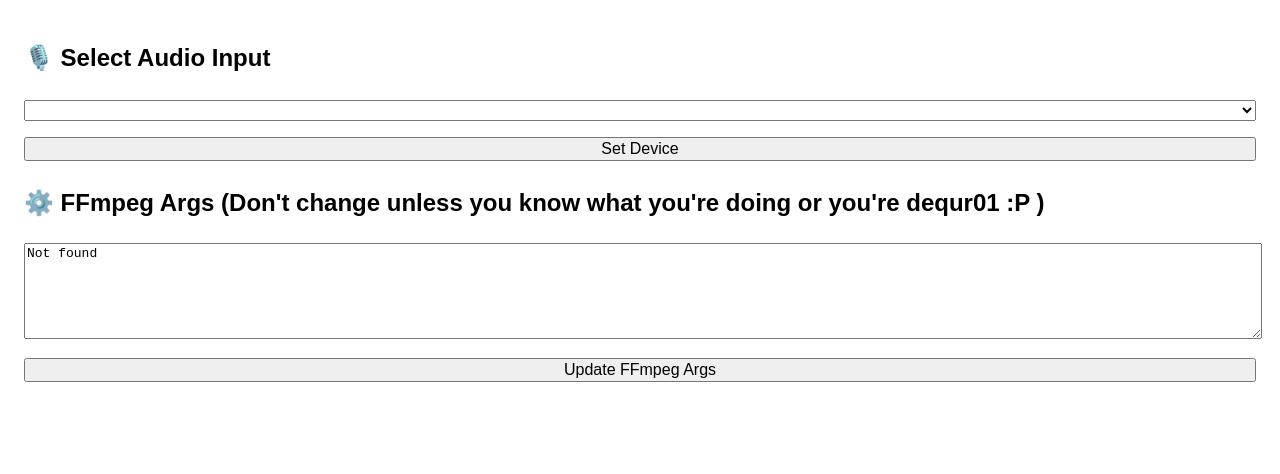
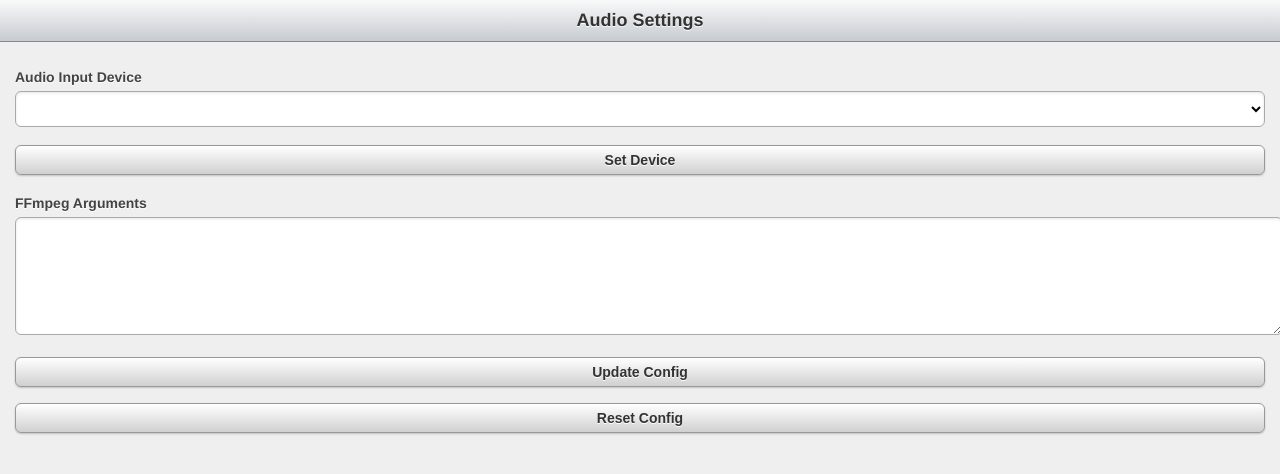
Before and after one commit to the-platapus/Lossless-Audio-Stream-Server, a website: page public/settings.html in a window 1280 px wide. Drawn offline with Linux system fonts and the light colour scheme; no server answers.

Commit message:
Major Update
- Compatibility: Fixed Logs and Settings form for old webkits
- Theme updated to Skewmorphic design stolen from iOS 6.
- the server can now be stopped by pressing Q.
- added Reset Config button.

```diff
--- a/public/settings.html
+++ b/public/settings.html
@@ -1,41 +1,167 @@
 <!DOCTYPE html>
-<html>
+<html lang="en">
+
 <head>
-  <title>Settings</title>
+  <meta charset="UTF-8">
+  <title>Audio Settings</title>
   <meta name="viewport" content="width=device-width, initial-scale=1.0">
   <style>
-    body { font-family: sans-serif; padding: 1em; background: #fff; color: #000; }
-    input, select, textarea, button { width: 100%; margin: 0.5em 0; font-size: 1em; }
+    body {
+      margin: 0;
+      font-family: "Helvetica Neue", Helvetica, Arial, sans-serif;
+      background: #efefef;
+      color: #333;
+    }
+
+    /* iOS 6 style header */
+    .header {
+      background: -webkit-gradient(linear, left top, left bottom,
+        from(#f9f9f9), to(#c7ccd1));
+      border-bottom: 1px solid #888;
+      padding: 10px;
+      text-align: center;
+      font-weight: bold;
+      font-size: 18px;
+      color: #333;
+      text-shadow: 0 1px 0 #fff;
+    }
+
+    .container {
+      padding: 15px;
+    }
+
+    h3 {
+      margin-top: 20px;
+      font-size: 15px;
+      font-weight: bold;
+      color: #444;
+      text-shadow: 0 1px 0 #fff;
+    }
+
+    /* iOS 6 glossy button */
+    .button {
+      display: inline-block;
+      padding: 6px 14px;
+      margin: 8px 0;
+      background: -webkit-gradient(linear, left top, left bottom,
+        from(#ffffff), to(#d0d0d0));
+      border: 1px solid #999;
+      border-radius: 6px;
+      font-weight: bold;
+      font-size: 14px;
+      color: #333;
+      text-shadow: 0 1px 0 #fff;
+      -webkit-box-shadow: inset 0 1px 0 #fff,
+                          0 1px 2px rgba(0, 0, 0, 0.2);
+      text-decoration: none;
+      width: 100%;
+      box-sizing: border-box;
+    }
+
+    .button:active {
+      background: -webkit-gradient(linear, left top, left bottom,
+        from(#d0d0d0), to(#ffffff));
+    }
+
+    /* Inputs styled like iOS 6 */
+    select, textarea {
+      width: 100%;
+      border: 1px solid #aaa;
+      border-radius: 6px;
+      padding: 8px;
+      font-size: 14px;
+      font-family: inherit;
+      background: #fff;
+      -webkit-box-shadow: inset 0 1px 3px rgba(0,0,0,0.1);
+      margin-bottom: 10px;
+    }
+
+    textarea {
+      min-height: 100px;
+      resize: vertical;
+    }
+
+    label {
+      display: block;
+      margin: 12px 0 6px;
+      font-weight: bold;
+      font-size: 14px;
+      color: #444;
+      text-shadow: 0 1px 0 #fff;
+    }
   </style>
 </head>
+
 <body>
-  <h2>🎙️ Select Audio Input</h2>
+  <div class="header">Audio Settings</div>
+  <div class="container">
+
     <form method="POST" action="/set-device">
+      <label for="deviceDropdown">Audio Input Device</label>
       <select name="device" id="deviceDropdown"></select>
-    <button type="submit">Set Device</button>
+      <button type="submit" class="button">Set Device</button>
     </form>
 
-  <h2>⚙️ FFmpeg Args (Don't change unless you know what you're doing or you're dequr01 :P )</h2>
     <form method="POST" action="/set-ffmpeg-raw">
-    <textarea name="rawArgs" rows="6" id="ffmpegArgsBox" placeholder="-c:a aac -b:a 320k -fflags +bitexact -f adts pipe:1"></textarea>
-    <button type="submit">Update FFmpeg Args</button>
+      <label for="ffmpegArgsBox">FFmpeg Arguments</label>
+      <textarea name="rawArgs" id="ffmpegArgsBox" rows="6"></textarea>
+      <button type="submit" class="button">Update Config</button>
     </form>
 
-  <script>
-    fetch("/devices").then(r => r.json()).then(data => {
-      const select = document.getElementById("deviceDropdown");
-      data.devices.forEach(dev => {
-        const option = document.createElement("option");
+    <form id="resetConfigForm" method="POST" action="/reset-config">
+      <button type="submit" class="button">Reset Config</button>
+    </form>
+
+  </div>
+
+  <script type="text/javascript">
+    // Old-school XHR for devices (instead of fetch)
+    function loadDevices() {
+      var xhr = new XMLHttpRequest();
+      xhr.open("GET", "/devices", true);
+      xhr.onreadystatechange = function () {
+        if (xhr.readyState === 4 && xhr.status === 200) {
+          try {
+            var data = JSON.parse(xhr.responseText);
+            var select = document.getElementById("deviceDropdown");
+            for (var i = 0; i < data.devices.length; i++) {
+              var dev = data.devices[i];
+              var option = document.createElement("option");
               option.value = dev;
-        option.textContent = dev;
+              option.text = dev;
               if (dev === data.selected) option.selected = true;
               select.appendChild(option);
-      });
-    });
+            }
+          } catch (e) { }
+        }
+      };
+      xhr.send();
+    }
 
-    fetch("/ffmpeg-args").then(r => r.text()).then(args => {
-      document.getElementById("ffmpegArgsBox").value = args;
-    });
+    // Old-school XHR for FFmpeg args
+    function loadArgs() {
+      var xhr = new XMLHttpRequest();
+      xhr.open("GET", "/ffmpeg-args", true);
+      xhr.onreadystatechange = function () {
+        if (xhr.readyState === 4 && xhr.status === 200) {
+          document.getElementById("ffmpegArgsBox").value = xhr.responseText;
+        }
+      };
+      xhr.send();
+    }
+
+    // Handle reset confirmation
+    document.getElementById("resetConfigForm").onsubmit = function (e) {
+      var ok = confirm("Are you sure you want to reset the configuration? This will delete config.json.");
+      if (!ok) {
+        e.preventDefault();
+        return false;
+      }
+    };
+
+    // Load data on page open
+    loadDevices();
+    loadArgs();
   </script>
 </body>
 </html>
```
Also changed, not shown: public/index.html (+80 -25 lines), server.js (+41 -1 lines). Lines whose indentation alone changed are shown as unchanged.
